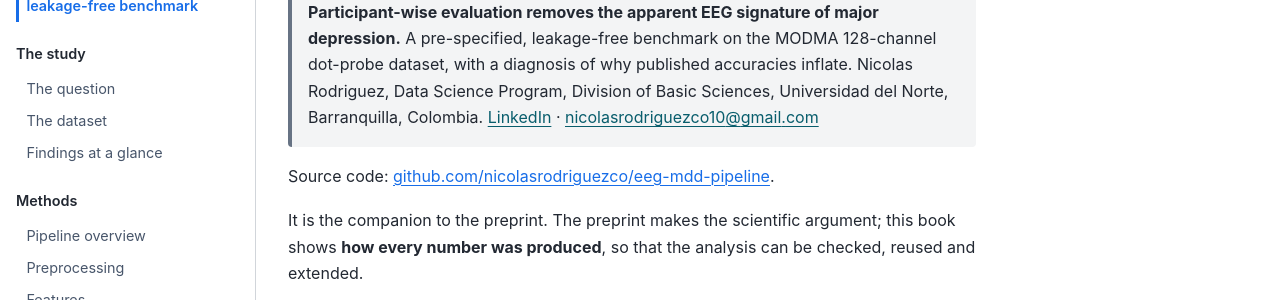
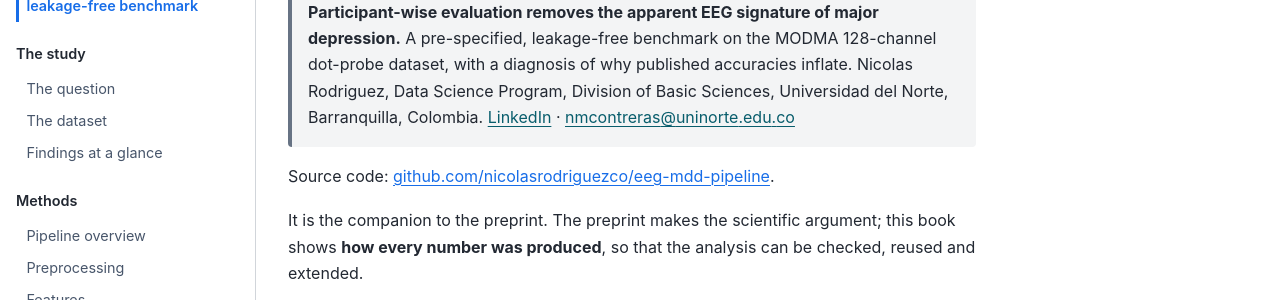
Before and after one commit to nicolasrodriguezco/eeg-mdd-pipeline, a Jupyter Book: the page built from book/intro.md, in a window 1280 px wide and 900 px high. Shown: the part 243-543 px from the top of the window. Built offline with Jupyter Book 1.0.4 settings and Sphinx 7.4.7 and the Sphinx Book theme 1.1.4, drawn with Linux system fonts in a browser that asks for light colours.

Commit message:
Use institutional email as contact

```diff
--- a/book/intro.md
+++ b/book/intro.md
@@ -7,7 +7,7 @@ This book documents the code, methods and results of the study
 > published accuracies inflate. Nicolas Rodriguez, Data Science Program, Division of Basic Sciences,
 > Universidad del Norte, Barranquilla, Colombia.
 > [LinkedIn](https://www.linkedin.com/in/nicolasrodriguez04/) ·
-> [nicolasrodriguezco10@gmail.com](mailto:nicolasrodriguezco10@gmail.com)
+> [nmcontreras@uninorte.edu.co](mailto:nmcontreras@uninorte.edu.co)
 
 Source code: [github.com/nicolasrodriguezco/eeg-mdd-pipeline](https://github.com/nicolasrodriguezco/eeg-mdd-pipeline).
 
```
Also changed, not shown: 2 other files.
